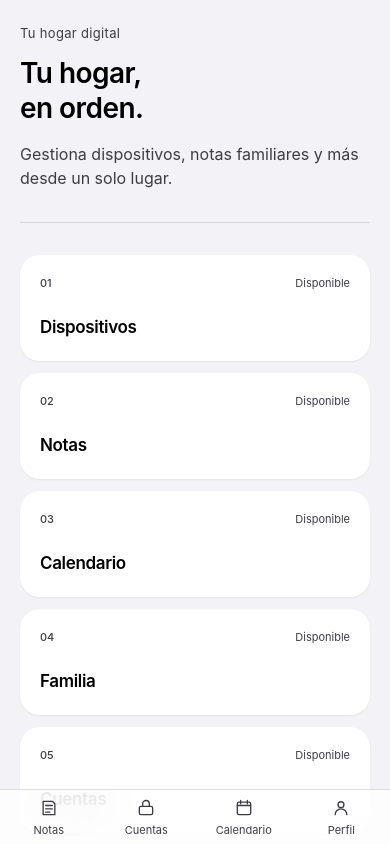
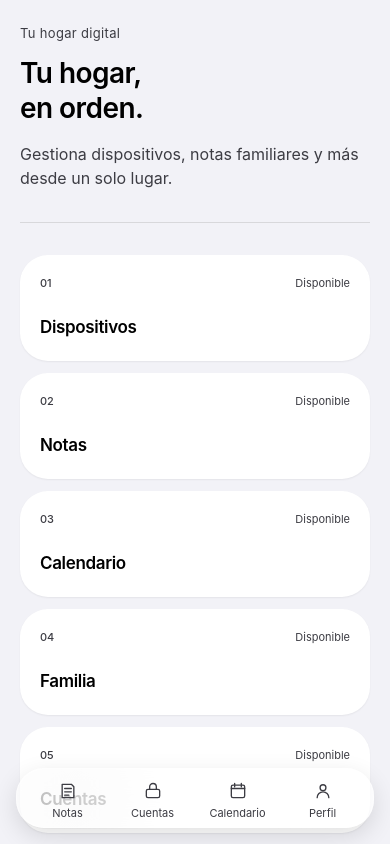
Before and after one commit to ivaaancastro/casa-os, a Next.js app: page / in a window 390 px wide. Shown: the top 844 px of the page. Built offline with nearby package versions, Linux system fonts and the light colour scheme.

Commit message:
feat(rediseno-apple): liquid glass en tab bar y radios más Apple

```diff
--- a/src/app/globals.css
+++ b/src/app/globals.css
@@ -44,7 +44,7 @@
 
 @layer components {
   .card {
-    @apply bg-surface border border-mist/60 px-6 py-6 rounded-xl shadow-sm;
+    @apply bg-surface border border-mist/60 px-6 py-6 rounded-2xl shadow-sm;
   }
 
   .btn {
@@ -68,7 +68,7 @@
   }
 
   .input {
-    @apply w-full px-3 py-2.5 text-sm text-ink bg-canvas border border-transparent placeholder-ash focus:border-accent focus:outline-none rounded-md shadow-sm;
+    @apply w-full px-3 py-2.5 text-sm text-ink bg-canvas border border-transparent placeholder-ash focus:border-accent focus:outline-none rounded-xl shadow-sm;
   }
 
   .label {
--- a/src/components/Sidebar.tsx
+++ b/src/components/Sidebar.tsx
@@ -10,7 +10,7 @@ export function Sidebar() {
   const pathname = usePathname();
 
   return (
-    <aside className="sticky top-0 hidden h-screen w-72 border-r border-mist/60 bg-surface/80 backdrop-blur-xl lg:block">
+    <aside className="sticky top-0 hidden h-screen w-72 border-r border-mist/40 bg-surface/70 backdrop-blur-2xl lg:block">
       <div className="flex h-full flex-col px-6 py-10">
         <Link
           href="/"
--- a/src/components/mobile/BottomTabBar.tsx
+++ b/src/components/mobile/BottomTabBar.tsx
@@ -42,7 +42,7 @@ export function BottomTabBar() {
   return (
     <nav
       aria-label="Navegación principal"
-      className="fixed inset-x-0 bottom-0 z-40 border-t border-mist/60 bg-surface/80 backdrop-blur-xl lg:hidden"
+      className="fixed inset-x-4 bottom-4 z-40 rounded-2xl border border-white/40 bg-white/60 px-2 py-1 shadow-lg backdrop-blur-2xl backdrop-saturate-150 lg:hidden"
       style={{ paddingBottom: 'env(safe-area-inset-bottom)' }}
     >
       <ul className="flex items-stretch">
--- a/tailwind.config.ts
+++ b/tailwind.config.ts
@@ -69,11 +69,11 @@ const config: Config = {
       },
       borderRadius: {
         none: '0',
-        sm: '8px',
-        md: '10px',
-        lg: '12px',
-        xl: '14px',
-        '2xl': '20px',
+        sm: '10px',
+        md: '12px',
+        lg: '16px',
+        xl: '20px',
+        '2xl': '28px',
         full: '9999px',
       },
       boxShadow: {
```
